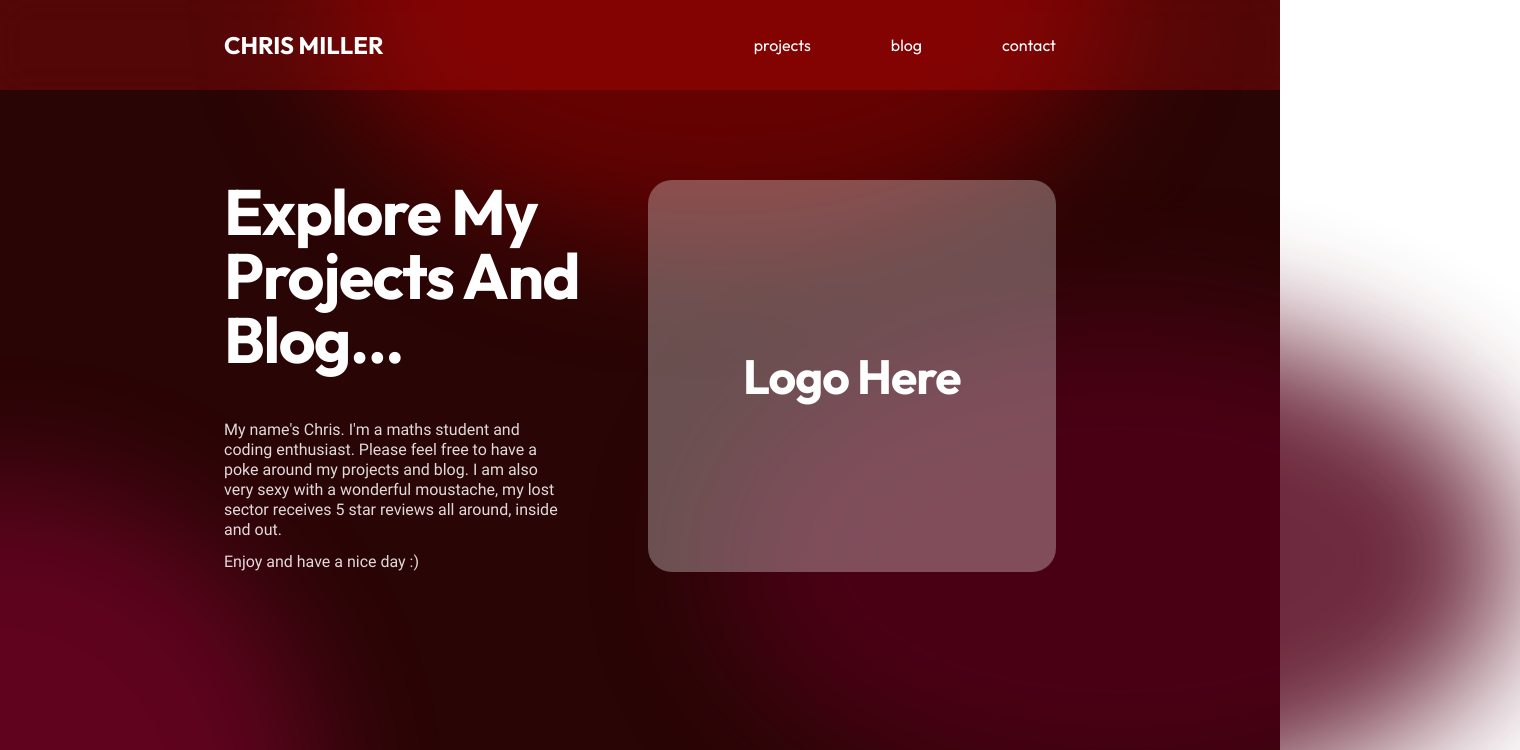
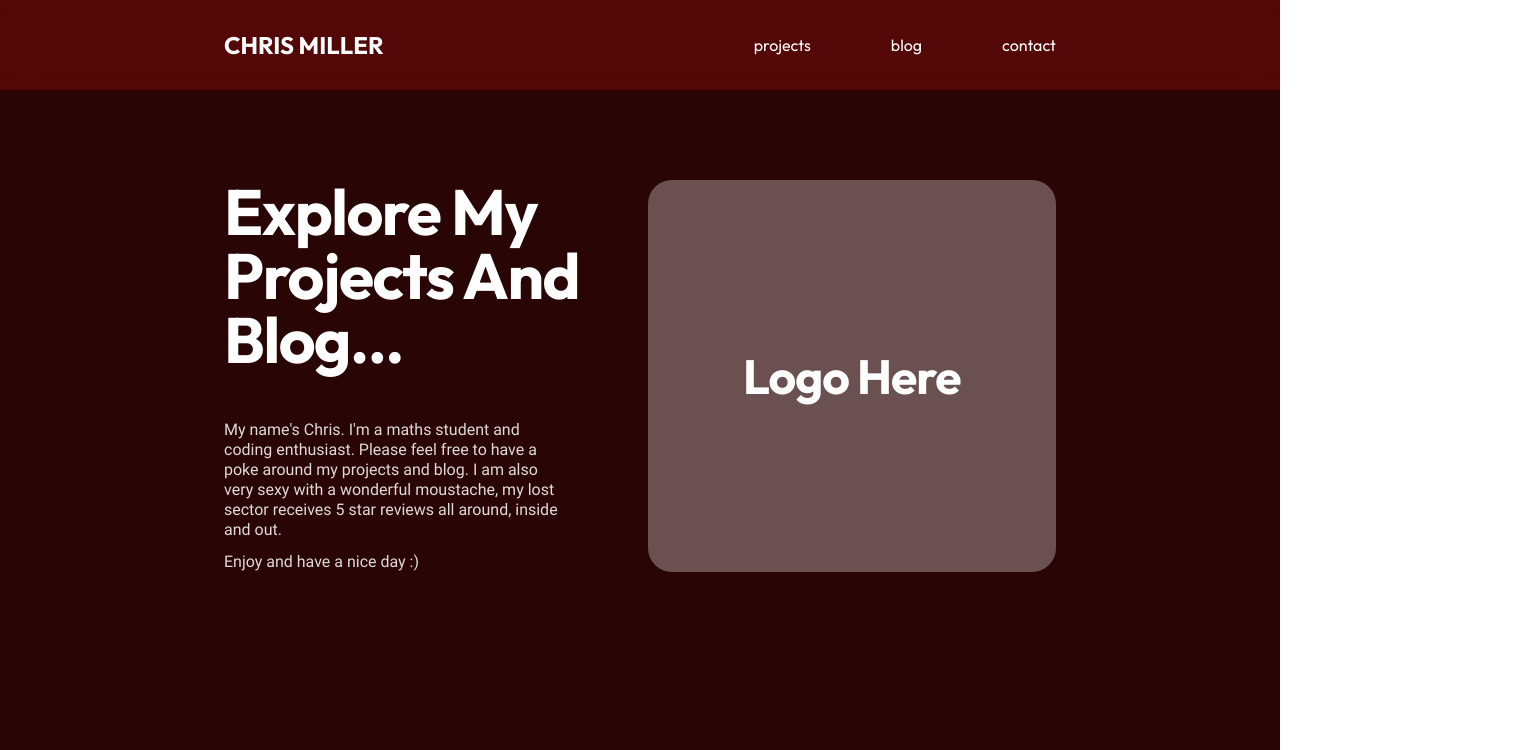
Before and after one commit to ChrisMillerpy/personalsite, a Next.js app: page / in a window 1280 px wide. Shown: the top 750 px of the page, 1520 px wide, since content can reach past the window. Built offline with nearby package versions, Linux system fonts and the light colour scheme.

Commit message:
commented out spotlights for ease

```diff
--- a/src/app/page.tsx
+++ b/src/app/page.tsx
@@ -14,7 +14,7 @@ export default function Home() {
         className={`flex flex-col min-h-screen bg-darkred-background ${padding}`}
       >
         <Header padding={padding} />
-        <BackgroundSpotlights />
+        {/* <BackgroundSpotlights /> */}
         <div className="z-10">
           <Hero />
           <Projects />
```
